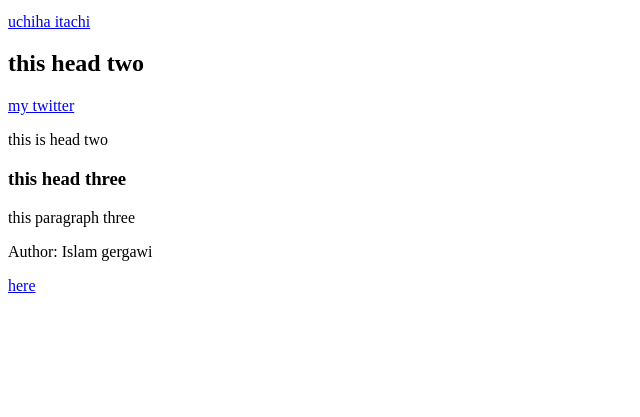
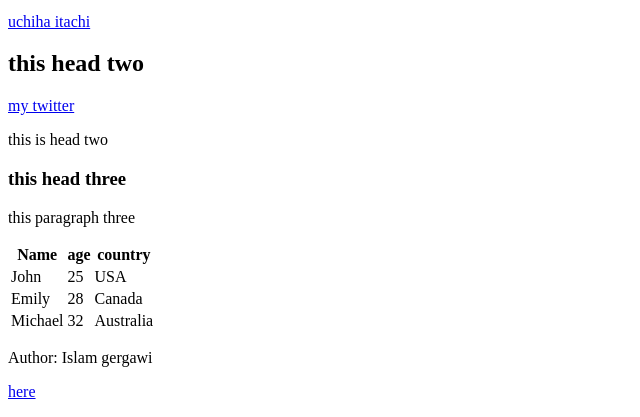
Before and after one commit to Islamgergawi/alx_html_css, a plain HTML site: page html_basic/index.html in a window 1280 px wide. Shown: the part 386-803 px from the top of the page, without its empty margins (0-640 px from the left). Drawn offline with Linux system fonts and the light colour scheme.

Commit message:
Add some level of creativity

```diff
--- a/html_basic/index.html
+++ b/html_basic/index.html
@@ -31,6 +31,35 @@ this my first page<br>
 <p>this is head two</p>
 <h3>this head three </h3>
 <p> this paragraph three</p>
+<article>
+<table>
+<thead>
+<tr>
+<th>Name</th>
+<th>age</th>
+<th>country</th>
+</tr>
+</thead>
+<tbody>
+<tr>
+<td>John</td>
+<td>25</td>
+<td>USA</td>
+</tr>
+<tr>
+<td>Emily</td>
+<td>28	</td>
+<td>Canada</td>
+</tr>
+<tr>
+<td>Michael</td>
+<td>32	</td>
+<td>Australia</td>
+</tr>
+
+</tbody>
+</table>
+</article>
 <footer>
   <p>Author: Islam gergawi</p>
   <p><a href="islamgergawi" target="_blank">here</a></p>
```
